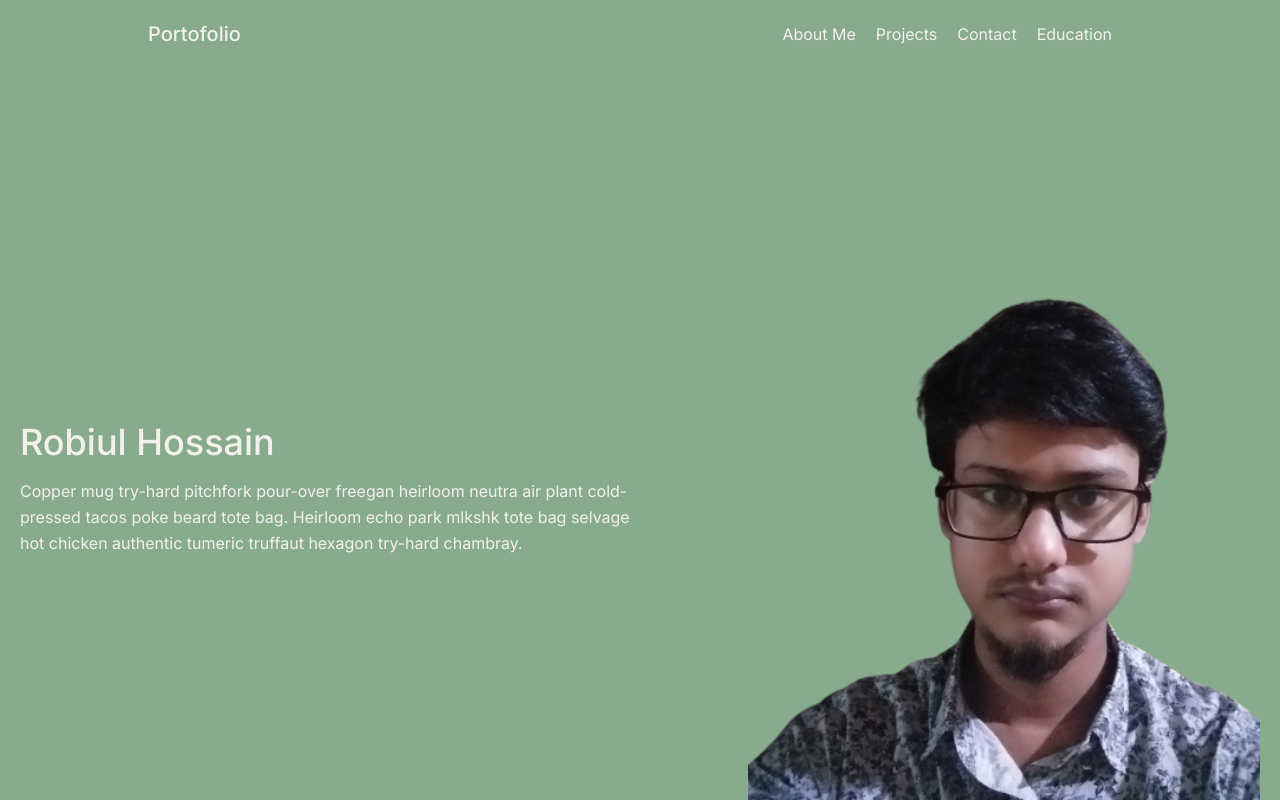
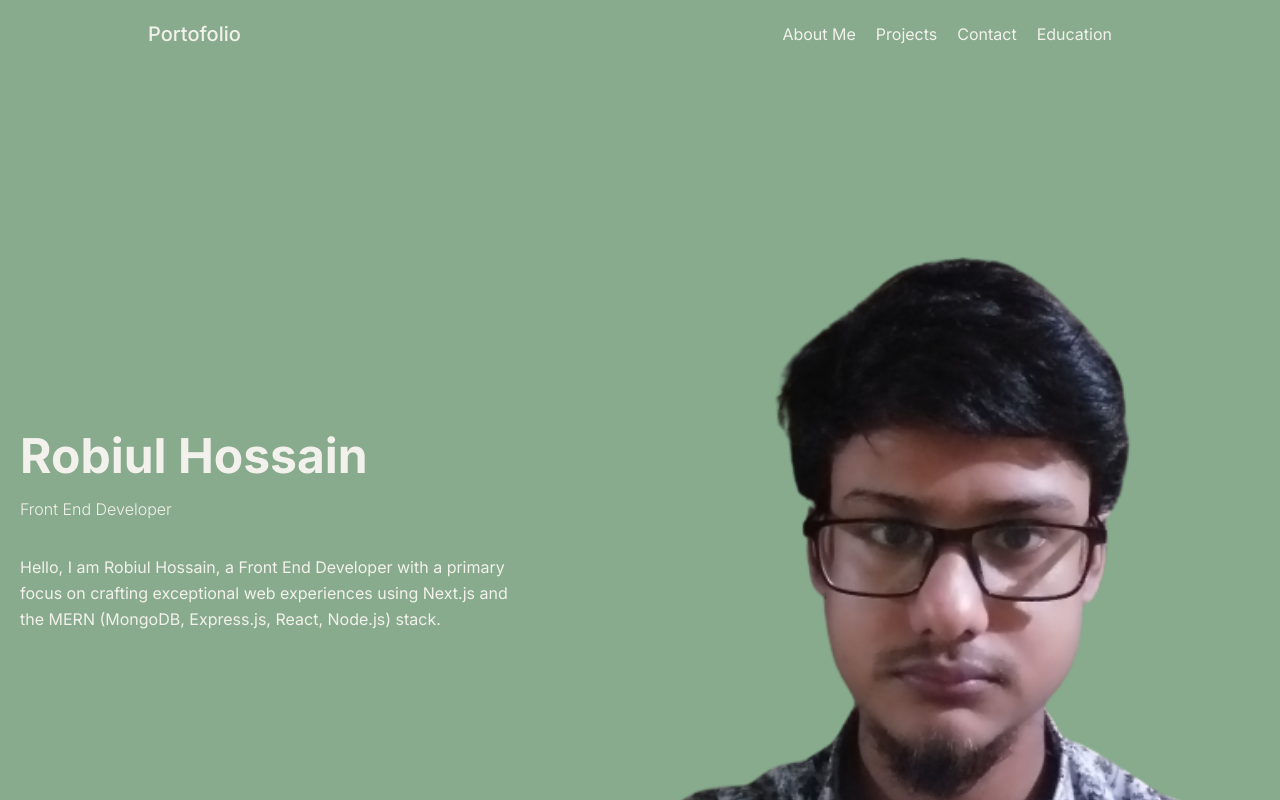
Before and after one commit to coder7475/robiul-hossain-portfolio, a Next.js app: page / in a window 1280 px wide. Shown: the top 800 px of the page. Built offline with nearby package versions, Linux system fonts and the light colour scheme.

Commit message:
feat: add content and color to banner

```diff
--- a/src/components/ui/Banner.tsx
+++ b/src/components/ui/Banner.tsx
@@ -4,20 +4,19 @@ import profilePic from './../../assets/profile.png';
 const Banner = () => {
   return (
     <section className="text-light bg-primary">
-      <div className="container mx-auto flex px-5 py-24 md:flex-row flex-col items-center">
-        <div className="lg:flex-grow md:w-1/2 lg:pr-24 md:pr-16 flex flex-col md:items-start md:text-left mb-16 md:mb-0 items-center text-center">
-          <h1 className="sm:text-4xl text-3xl mb-4 font-medium text-gray-900">
+      <div className="container mx-auto flex px-5 lg:flex-row flex-col items-center">
+        <div className="lg:flex-grow md:w-1/4 flex flex-col md:items-start md:text-left text-center">
+          <h1 className="sm:text-4xl lg:text-5xl mb-4 font-bold text-light">
            Robiul Hossain
           </h1>
-          <p className="mb-8 leading-relaxed">
-            Copper mug try-hard pitchfork pour-over freegan heirloom neutra air
-            plant cold-pressed tacos poke beard tote bag. Heirloom echo park
-            mlkshk tote bag selvage hot chicken authentic tumeric truffaut
-            hexagon try-hard chambray.
+          <p className="mb-8 leading-relaxed font-light">
+            Front End Developer
           </p>
-
+          <p className="mb-8 leading-relaxed max-w-lg">
+            Hello, I am Robiul Hossain, a Front End Developer with a primary focus on crafting exceptional web experiences using Next.js and the MERN (MongoDB, Express.js, React, Node.js) stack.
+          </p>
         </div>
-        <div className="lg:max-w-lg lg:w-full md:w-1/2 w-5/6">
+        <div className="">
           <Image
             className="object-cover object-center rounded"
             alt="hero"
```
